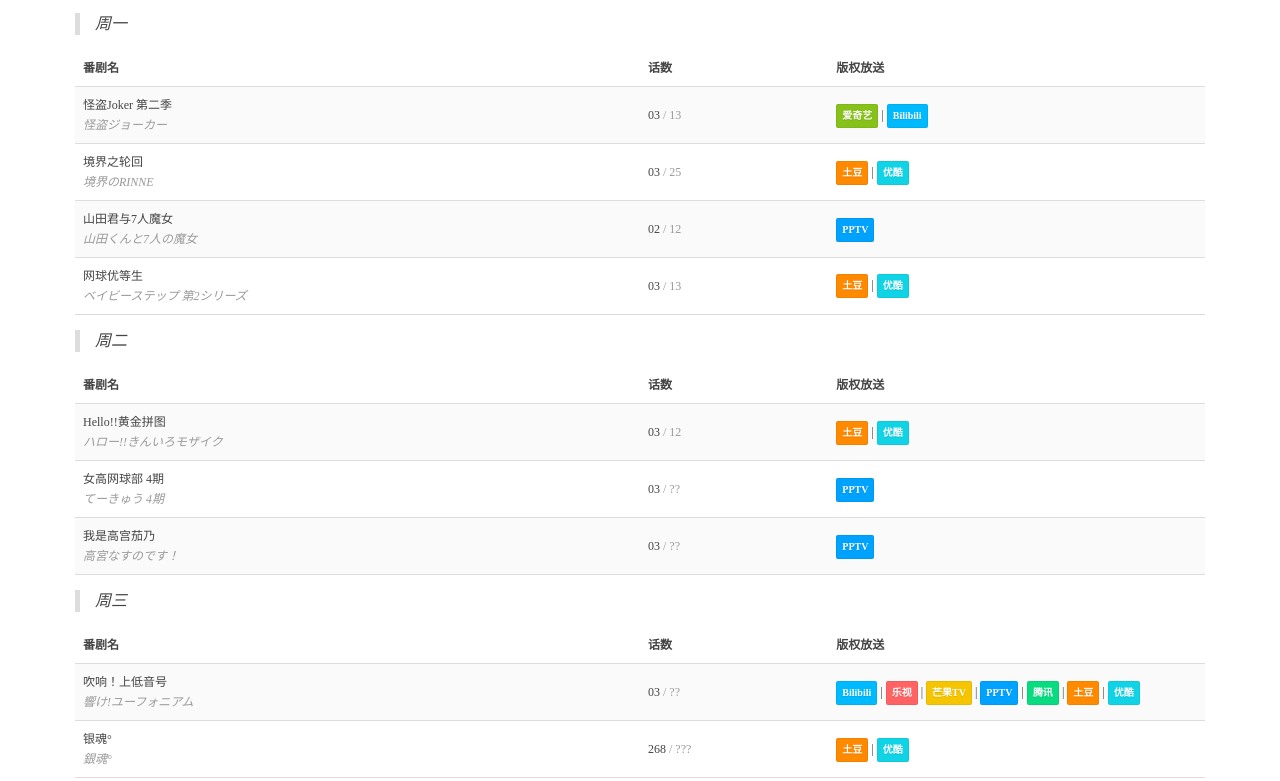
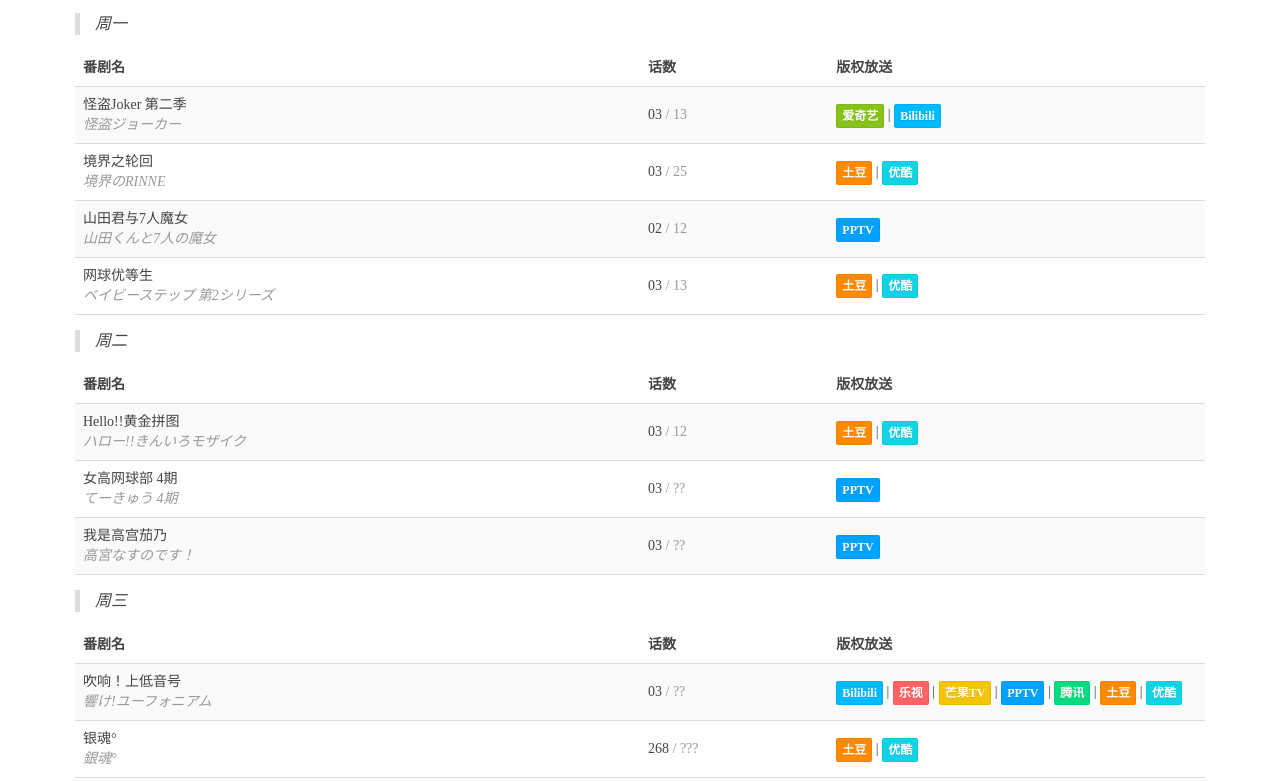
Before and after one commit to vistaing/vistaing.github.io, a plain HTML site: page index.html in a window 1280 px wide. Shown: the part 1043-1824 px from the top of the page. Drawn offline with Linux system fonts and the light colour scheme.

Commit message:
Update index

```diff
--- a/css/layout.css
+++ b/css/layout.css
@@ -2,7 +2,7 @@
 
 body {
     font-family: Microsoft YaHei;
-    font-size: 12px;
+    font-size: 14px;
 }
 
 .mainlogo {
@@ -22,18 +22,13 @@ body {
 
 .navfont {
     font-family: Microsoft YaHei;
-    font-size: 12px;
+    font-size: 14px;
 }
 
 .subnav {
     height: 50px;
     line-height: 50px;
 }
-
-/*.top {
-    line-height: 41px;
-    width: 40px;
-}*/
 
 .gap {
     height: 40px;
@@ -95,7 +90,7 @@ h2 {
     display: inline-block;
     padding: 0 5px;
     background: #87c21a;
-    font-size: 10px;
+    font-size: 12px;
     font-weight: bold;
     line-height: 22px;
     color: #ffffff;
@@ -111,7 +106,7 @@ h2 {
     display: inline-block;
     padding: 0 5px;
     background: #00baff;
-    font-size: 10px;
+    font-size: 12px;
     font-weight: bold;
     line-height: 22px;
     color: #ffffff;
@@ -127,7 +122,7 @@ h2 {
     display: inline-block;
     padding: 0 5px;
     background: #ff6363;
-    font-size: 10px;
+    font-size: 12px;
     font-weight: bold;
     line-height: 22px;
     color: #ffffff;
@@ -143,7 +138,7 @@ h2 {
     display: inline-block;
     padding: 0 5px;
     background: #f6c501;
-    font-size: 10px;
+    font-size: 12px;
     font-weight: bold;
     line-height: 22px;
     color: #ffffff;
@@ -159,7 +154,7 @@ h2 {
     display: inline-block;
     padding: 0 5px;
     background: #00a2ff;
-    font-size: 10px;
+    font-size: 12px;
     font-weight: bold;
     line-height: 22px;
     color: #ffffff;
@@ -175,7 +170,7 @@ h2 {
     display: inline-block;
     padding: 0 5px;
     background: #09db80;
-    font-size: 10px;
+    font-size: 12px;
     font-weight: bold;
     line-height: 22px;
     color: #ffffff;
@@ -191,7 +186,7 @@ h2 {
     display: inline-block;
     padding: 0 5px;
     background: #ff8a00;
-    font-size: 10px;
+    font-size: 12px;
     font-weight: bold;
     line-height: 22px;
     color: #ffffff;
@@ -207,7 +202,7 @@ h2 {
     display: inline-block;
     padding: 0 5px;
     background: #10d4e6;
-    font-size: 10px;
+    font-size: 12px;
     font-weight: bold;
     line-height: 22px;
     color: #ffffff;
@@ -223,7 +218,7 @@ h2 {
     display: inline-block;
     padding: 0 5px;
     background: #9a9a9a;
-    font-size: 10px;
+    font-size: 12px;
     font-weight: bold;
     line-height: 22px;
     color: #ffffff;
```
